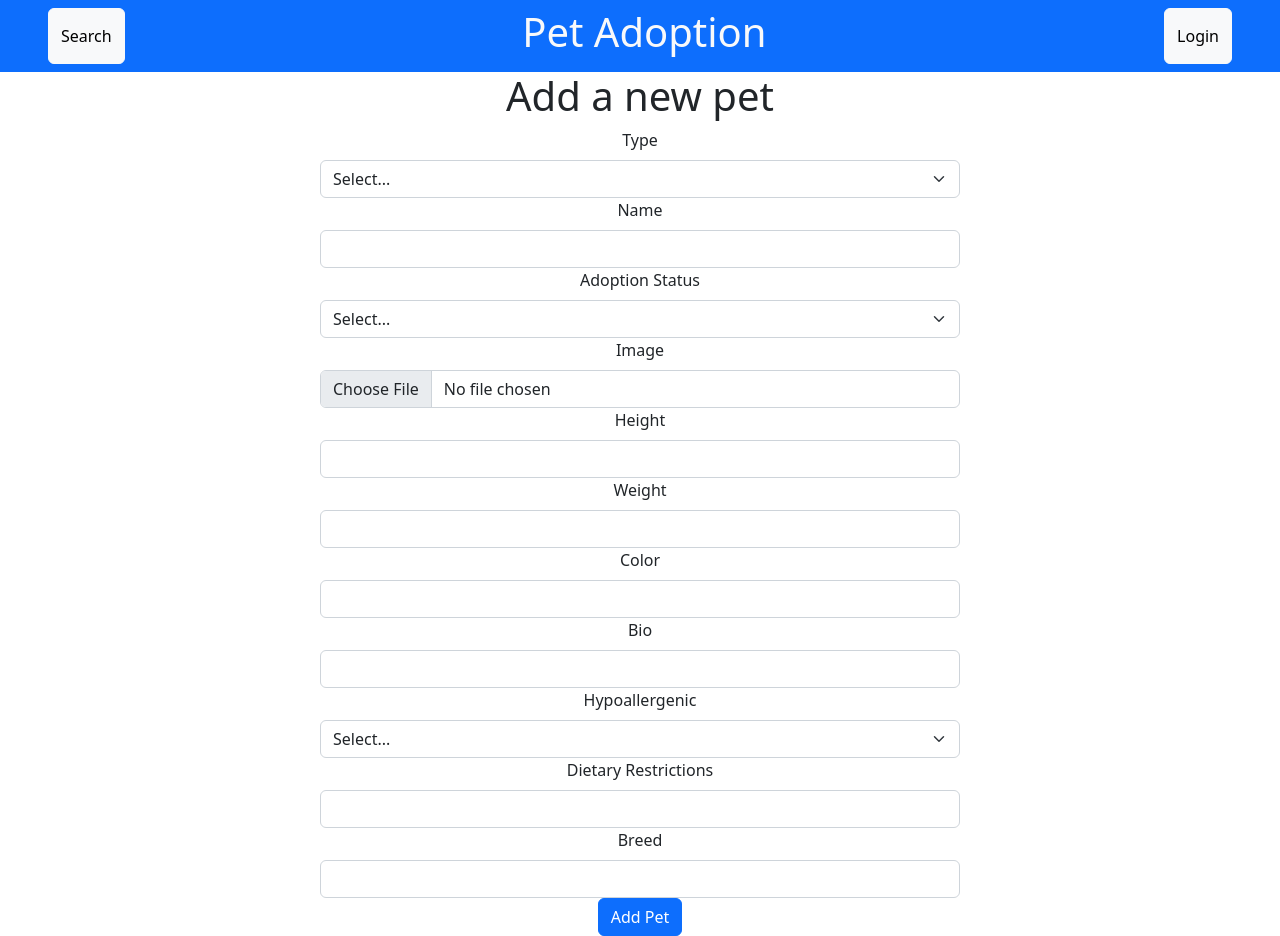
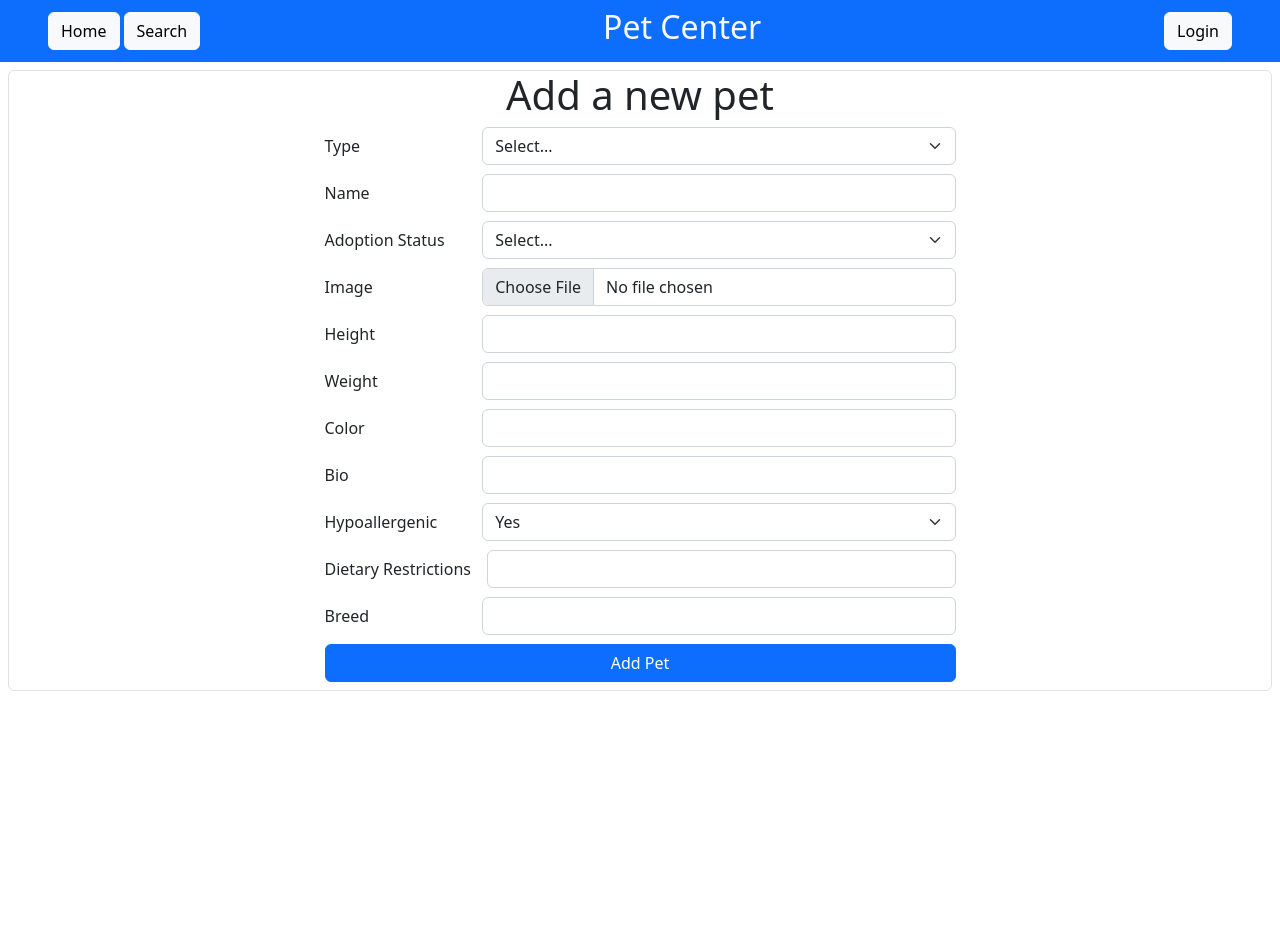
Before and after one commit to Rgorodscy/MERN-Pet-Adoption-FE, a React (Create React App) app: page /petadd in a window 1280 px wide. After the commit the page ends 800 px from the top, so only its background shows below. Built offline with nearby package versions, Linux system fonts and the light colour scheme; no server answers.

Commit message:
Add Pet page done, with server communication. Pet page almost done

```diff
--- a/src/components/Navbar.js
+++ b/src/components/Navbar.js
@@ -3,20 +3,27 @@ import Button from 'react-bootstrap/Button'
 import Nav from 'react-bootstrap/Nav'
 import { useNavigate }  from 'react-router-dom'
 import BasicComponentsContext from '../contexts/BasicComponentsContext';
+import { useAuth } from '../contexts/AuthContext';
 
 function Navbar() {
   const navigate = useNavigate();
-  const {setShowLoginModal} = useContext(BasicComponentsContext);
+  const {setShowLoginModal} = useAuth();
 
   const handleLoginOpen = () => {
+    navigate('/');
     setShowLoginModal(true)
   }
 
   return (
-    <Nav className='d-flex flex-row justify-content-between px-5 py-2 bg-primary text-light'>
+    <Nav className='d-flex flex-row justify-content-between align-items-center px-5 py-2 bg-primary text-light'>
+      <div>
+      <Button className='me-1' variant='light' onClick={() => navigate('/')}>Home</Button>
       <Button variant='light' onClick={() => navigate('/search')}>Search</Button>
-      <h1>Pet Adoption</h1>
+      </div>
+      <h2>Pet Center</h2>
+      <div>
       <Button onClick={handleLoginOpen} variant='light'>Login</Button>
+      </div>
     </Nav>
   )
 }
--- a/src/components/PetAddForm.js
+++ b/src/components/PetAddForm.js
@@ -1,70 +1,115 @@
-import React from 'react'
+import React, { useState } from 'react'
 import Form from 'react-bootstrap/Form'
 import Button from 'react-bootstrap/Button'
+import axios from 'axios';
+import { useNavigate }  from 'react-router-dom'
 
 function PetAddForm() {
+  const navigate = useNavigate();
+  const formGroupClass = 'd-flex align-items-baseline justify-content-between mb-2'
+  const formLabelClass = 'me-3 text-nowrap'
+  const formInputClass = 'w-75'
+  const [newPet, setNewPet] = useState({
+    type: "",
+    name: "",
+    adoptionStatus: "",
+    image: "",
+    height: 0,
+    weight: 0,
+    color: "",
+    bio: "",
+    hypoallergenic: false,
+    dietary: "",
+    breed: ""
+  })
+
+  const handleChange = (e) => {
+    setNewPet({...newPet, [e.target.name]: e.target.value})
+  }
+
+  const handleAdd = async (e) => {
+    e.preventDefault();
+
+    const addPet = {
+      ...newPet,
+      hypoallergenic: Boolean(newPet.hypoallergenic),
+      height: Number(newPet.height),
+      weight: Number(newPet.weight),
+    }
+    postPet(addPet)
+  }
+
+  const postPet = async (addPet) => {
+    try{
+      const res = await axios.post("http://localhost:8080/pet", addPet);
+      navigate('/dashboard')
+    }catch(err){
+      console.log(err);
+    }
+  }
+
   return (
-    <div className='d-flex flex-column align-items-center'>
+    <div className='d-flex flex-column align-items-center m-2 border border-seconday rounded '>
     <h1>Add a new pet</h1>
-    <Form className='w-50'>
-      <Form.Group>
-        <Form.Label>Type</Form.Label>
-        <Form.Select defaultValue={0}>
+    <Form className='w-50' onSubmit={handleAdd}>
+      <Form.Group className={formGroupClass}>
+        <Form.Label className={formLabelClass}>Type</Form.Label>
+        <Form.Select className={formInputClass} defaultValue={0} onChange={handleChange} name="type">
           <option value={0} disabled={true}>Select...</option>
           <option value={"dog"}>Dog</option>
           <option value={"cat"}>Cat</option>
         </Form.Select>
       </Form.Group>
-      <Form.Group>
-        <Form.Label>Name</Form.Label>
-        <Form.Control type='text'></Form.Control>
+      <Form.Group className={formGroupClass}>
+        <Form.Label className={formLabelClass}>Name</Form.Label>
+        <Form.Control className={formInputClass}  type='text' onChange={handleChange} name="name"></Form.Control>
       </Form.Group>
-      <Form.Group>
-        <Form.Label>Adoption Status</Form.Label>
-        <Form.Select defaultValue={0}>
+      <Form.Group className={formGroupClass}>
+        <Form.Label className={formLabelClass}>Adoption Status</Form.Label>
+        <Form.Select className={formInputClass} defaultValue={0} onChange={handleChange} name="adoptionStatus">
           <option value={0} disabled={true}>Select...</option>
-          <option value={"available"}>Available</option>
-          <option value={"fostered"}>Fostered</option>
-          <option value={"adopted"}>Adopted</option>
+          <option value={"Available"}>Available</option>
+          <option value={"Fostered"}>Fostered</option>
+          <option value={"Adopted"}>Adopted</option>
         </Form.Select>
       </Form.Group>
-      <Form.Group>
-        <Form.Label>Image</Form.Label>
-        <Form.Control type='file'></Form.Control>
+      <Form.Group className={formGroupClass}>
+        <Form.Label className={formLabelClass}>Image</Form.Label>
+        <Form.Control className={formInputClass} type='file' onChange={handleChange} name="image"></Form.Control>
       </Form.Group>
-      <Form.Group>
-        <Form.Label>Height</Form.Label>
-        <Form.Control type='text'></Form.Control>
+      <Form.Group className={formGroupClass}>
+        <Form.Label className={formLabelClass}>Height</Form.Label>
+        <Form.Control className={formInputClass} type='number' onChange={handleChange} name="height"></Form.Control>
       </Form.Group>
-      <Form.Group>
-        <Form.Label>Weight</Form.Label>
-        <Form.Control type='text'></Form.Control>
+      <Form.Group className={formGroupClass}>
+        <Form.Label className={formLabelClass}>Weight</Form.Label>
+        <Form.Control className={formInputClass} type='number' onChange={handleChange} name="weight"></Form.Control>
       </Form.Group>
-      <Form.Group>
-        <Form.Label>Color</Form.Label>
-        <Form.Control type='text'></Form.Control>
+      <Form.Group className={formGroupClass}>
+        <Form.Label className={formLabelClass}>Color</Form.Label>
+        <Form.Control className={formInputClass} type='text' onChange={handleChange} name="color"></Form.Control>
       </Form.Group>
-      <Form.Group>
-        <Form.Label>Bio</Form.Label>
-        <Form.Control type='text'></Form.Control>
+      <Form.Group className={formGroupClass}>
+        <Form.Label className={formLabelClass}>Bio</Form.Label>
+        <Form.Control className={formInputClass} type='text' onChange={handleChange} name="bio"></Form.Control>
       </Form.Group>
-      <Form.Group>
-        <Form.Label>Hypoallergenic</Form.Label>
-        <Form.Select defaultValue={0}>
-          <option value={0} disabled={true}>Select...</option>
-          <option value={"yes"}>Yes</option>
-          <option value={"no"}>No</option>
+      <Form.Group className={formGroupClass}>
+        <Form.Label className={formLabelClass}>Hypoallergenic</Form.Label>
+        <Form.Select className={formInputClass} defaultValue={0} onChange={handleChange} name="hypoallergenic">
+          <option value={false} disabled={true}>Select...</option>
+          <option value={true}>Yes</option>
+          <option value={false}>No</option>
         </Form.Select>
       </Form.Group>
-      <Form.Group>
-        <Form.Label>Dietary Restrictions</Form.Label>
-        <Form.Control type='text'></Form.Control>
+      <Form.Group className={formGroupClass}>
+        <Form.Label className={formLabelClass}>Dietary Restrictions</Form.Label>
+        <Form.Control className={formInputClass} type='text' onChange={handleChange} name="dietary"></Form.Control>
       </Form.Group>
-      <Form.Group>
-        <Form.Label>Breed</Form.Label>
-        <Form.Control type='text'></Form.Control>
+      <Form.Group className={formGroupClass}>
+        <Form.Label className={formLabelClass}>Breed</Form.Label>
+        <Form.Control className={formInputClass} type='text' onChange={handleChange} name="breed"></Form.Control>
       </Form.Group>
-      <Button>Add Pet</Button>
+      <Button className='mb-2 w-100' type='submit'>Add Pet</Button>
     </Form>
     </div>
   )
--- a/src/components/PetCard.js
+++ b/src/components/PetCard.js
@@ -4,13 +4,13 @@ import Image from 'react-bootstrap/Image'
 import Alert from 'react-bootstrap/Alert'
 import Button from 'react-bootstrap/Button'
 
-function PetCard() {
+function PetCard({pet}) {
   return (
     <Card>
       <Card.Body>
-        <Image height='60px' width='60px' />
-        <h1>Pet Name</h1>
-        <Alert></Alert>
+        <Image src={pet.image} height='60px' width='60px' />
+        <h1>{pet.name}</h1>
+        <Alert>{pet.adoptionStatus}</Alert>
         <Button>See More</Button>
       </Card.Body>
     </Card>
--- a/src/components/PetsListContainer.js
+++ b/src/components/PetsListContainer.js
@@ -1,12 +1,19 @@
-import React from 'react'
+import React, {useContext} from 'react'
 import PetsListItem from './PetsListItem'
+import { useAuth } from '../contexts/AuthContext';
 
-function PetsListContainer({pets}) {
+function PetsListContainer() {
+  const {petsList} = useAuth();
+
+
   return (
-    <div>
-      {pets.map(result => {
-      <PetsListItem data={result} />
-      })}
+    <div className='w-50 '>
+      <h2>Pets</h2>
+      <div className=' vh-100 overflow-auto border border-primary border-2'>
+        {petsList && petsList.map((pet) =>
+        <PetsListItem key={pet.id} pet={pet} />
+        )}
+      </div>
     </div>
   )
 }
--- a/src/components/PetsListItem.js
+++ b/src/components/PetsListItem.js
@@ -1,8 +1,14 @@
 import React from 'react'
+import {Link} from 'react-router-dom'
 
-function PetsListItem() {
+function PetsListItem({pet}) {
+  const petPageLink = `/pet/:${pet.id}`
+
+
   return (
-    <div>PetsListItem</div>
+    <Link to={petPageLink} className='border-bottom border-secondary d-block text-decoration-none text-secondary'>
+      {pet.name}
+    </Link>
   )
 }
 
--- a/src/contexts/AuthContext.js
+++ b/src/contexts/AuthContext.js
@@ -0,0 +1,39 @@
+import React, { useContext, useState, useEffect } from 'react'
+import { useNavigate } from 'react-router-dom';
+import axios from 'axios';
+
+const AuthContext = React.createContext()
+
+export function useAuth () {
+    return useContext(AuthContext)
+}
+
+export function AuthProvider({ children }) {
+    const [loading, setLoading] = useState(true);
+    const [showLoginModal, setShowLoginModal] = useState(false)
+    const [petsList, setPetsList] = useState([]);
+
+    useEffect(() => {
+      fetchAllPets();
+      setLoading(false);
+
+    }, [])
+
+    const fetchAllPets = async () => {
+      const allPets = await axios.get("http://localhost:8080/pet");
+      setPetsList(allPets.data)
+    }
+
+    const value = {
+        showLoginModal,
+        setShowLoginModal,
+        petsList,
+        setPetsList,
+    }
+
+    return (
+    <AuthContext.Provider value={value}>
+        {!loading && children}
+    </AuthContext.Provider>
+  )
+}
--- a/src/pages/Dashboard.js
+++ b/src/pages/Dashboard.js
@@ -1,17 +1,16 @@
-import React, { useState } from 'react'
+import React, { useEffect, useState, useContext } from 'react'
 import UsersListContainer from '../components/UsersListContainer';
 import PetsListContainer from '../components/PetsListContainer'
+import BasicComponentsContext from '../contexts/BasicComponentsContext';
+import { useAuth } from '../contexts/AuthContext';
 
 function Dashboard() {
   const [users, setusers] = useState([]);
-  const [pets, setPets] = useState([]);
-
-  //Create UseEffect that fetches the data from the server
 
   return (
     <div>
       <UsersListContainer users={users} />
-      <PetsListContainer pets={pets} />
+      <PetsListContainer />
     </div>
   )
 }
--- a/src/pages/MyPets.js
+++ b/src/pages/MyPets.js
@@ -1,10 +1,15 @@
-import React from 'react'
+import React, { useState } from 'react'
 import PetCard from '../components/PetCard'
 
 function MyPets() {
+  const [mypets, setMypets] = useState([])
+
   return (
     <div>
-      <PetCard />
+      <h1>My Pets</h1>
+      {mypets.map(pet => {
+      <PetCard pet={pet} />
+      })}
     </div>
   )
 }
```
Also changed, not shown: src/main/MainComponent.js (+7 -8 lines), src/pages/Homepage.js (+13 -5 lines), src/pages/Pet.js (+53 -10 lines), public/logo192.png (added).
